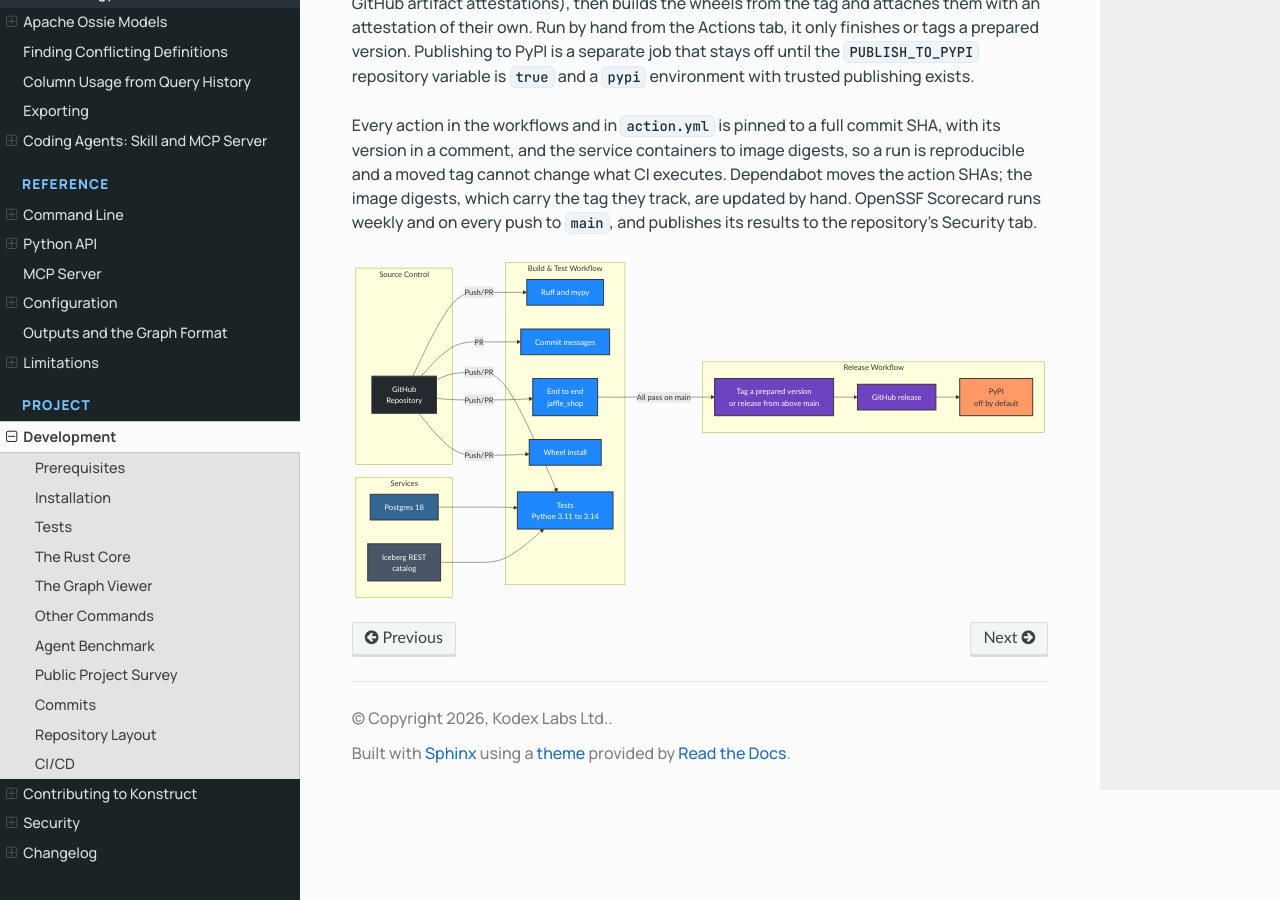
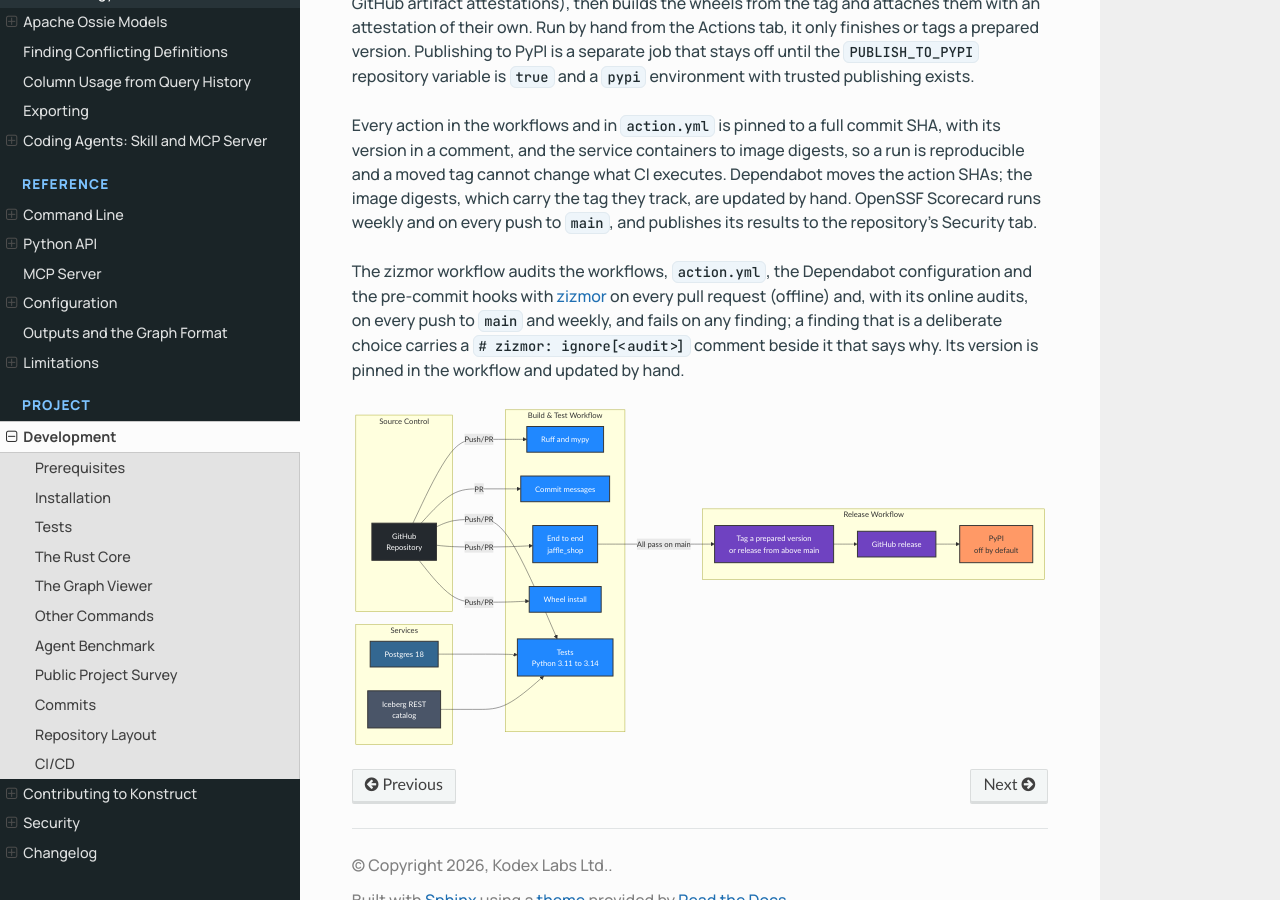
Before and after one commit to actions-marketplace-validations/kodexlabsio_konstruct, a Sphinx documentation site: the page built from docs/development.md, in a window 1280 px wide and 900 px high, scrolled down 10020 px. Built offline with Sphinx 7.4.7 and the Read the Docs theme 3.1.0, drawn with Linux system fonts in a browser that asks for light colours.

Commit message:
ci: Audit the workflows with zizmor on every change
The workflows carry `# zizmor:` ignore comments, but nothing ran zizmor, so a new template
injection, an over-broad token or a credential left in a clone would go unnoticed. The workflow
runs zizmor 1.32.0 over the repository (the workflows, action.yml, the Dependabot configuration
and the pre-commit hooks), uploads the findings to code scanning and fails on any. Pull requests
are audited offline; pushes to main and a weekly run add the online audits, such as impostor
commits and actions with known vulnerabilities, with the workflow's read-only token. It finds
nothing once the action job uses the self-repository reference.

````diff
--- a/docs/development.md
+++ b/docs/development.md
@@ -176,6 +176,8 @@ Build and Test runs on every push to `main` and on pull requests: Ruff and mypy,
 
 Every action in the workflows and in `action.yml` is pinned to a full commit SHA, with its version in a comment, and the service containers to image digests, so a run is reproducible and a moved tag cannot change what CI executes. Dependabot moves the action SHAs; the image digests, which carry the tag they track, are updated by hand. OpenSSF Scorecard runs weekly and on every push to `main`, and publishes its results to the repository's Security tab.
 
+The zizmor workflow audits the workflows, `action.yml`, the Dependabot configuration and the pre-commit hooks with [zizmor](https://docs.zizmor.sh/) on every pull request (offline) and, with its online audits, on every push to `main` and weekly, and fails on any finding; a finding that is a deliberate choice carries a `# zizmor: ignore[<audit>]` comment beside it that says why. Its version is pinned in the workflow and updated by hand.
+
 ```mermaid
 graph LR
     subgraph "Source Control"
````
Also changed, not shown: 1 other file.
